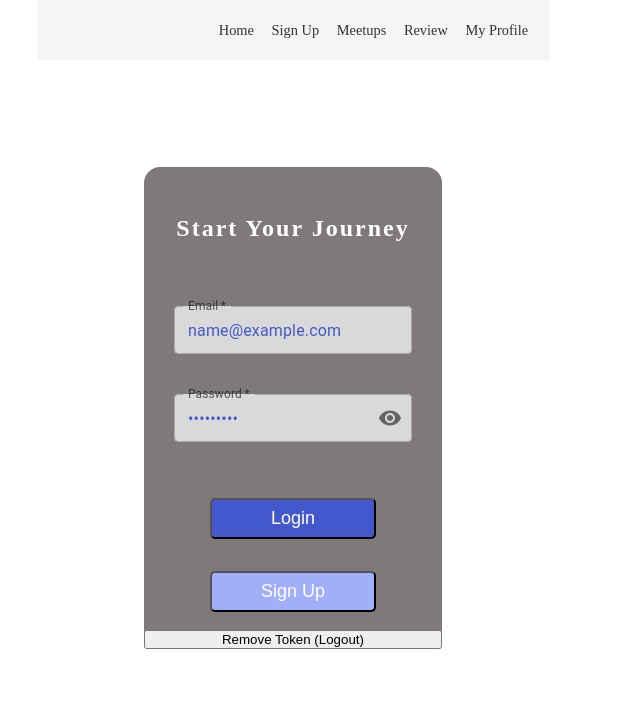
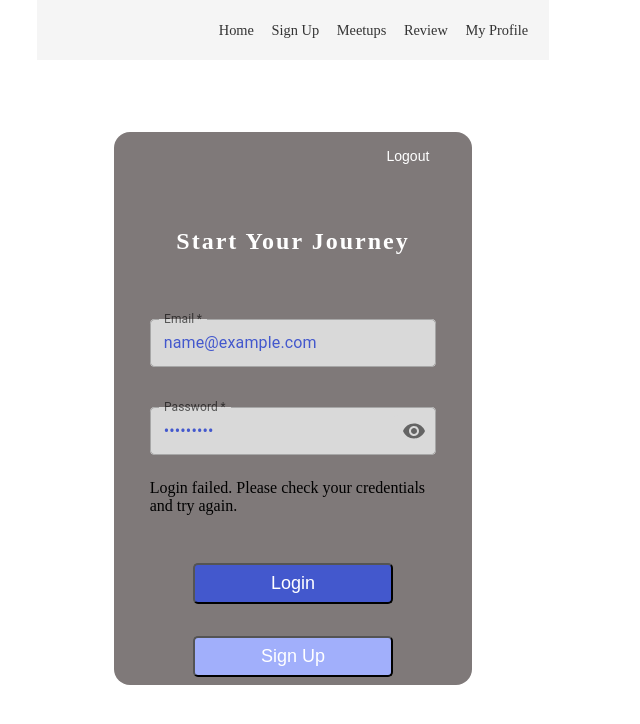
Before and after one commit to AsyncAwaitForever/Meetups--Page, a React (Vite) app: page /login in a window 1280 px wide. Both pictures are taken after typing "name@example.com", "Sample123" into the empty fields and a click on the button "Login". Shown: the top 724 px of the page, without its empty margins (347-987 px from the left). Built offline with nearby package versions, Linux system fonts and the light colour scheme; no server answers.

Commit message:
styled logout button and included error message

```diff
--- a/src/components/LoginForm/LoginForm.jsx
+++ b/src/components/LoginForm/LoginForm.jsx
@@ -8,18 +8,19 @@ const LoginForm = ({ toggleOverlay }) => {
   const [email, setEmail] = useState("");
   const [password, setPassword] = useState("");
   const [showPassword, setShowPassword] = useState(false);
+  const [error, setError] = useState("");
 
   const handleLogin = async (e) => {
     e.preventDefault();
     console.log("Login attempt with:", { email, password });
 
-    const endpoint = 'https://uw8qzn03l8.execute-api.eu-north-1.amazonaws.com/login';
+    const endpoint = "https://jsonplaceholder.typicode.com/posts";
 
     try {
       const response = await fetch(endpoint, {
-        method: 'POST',
+        method: "POST",
         headers: {
-          'Content-Type': 'application/json',
+          "Content-Type": "application/json",
         },
         body: JSON.stringify({ email, password }),
       });
@@ -32,14 +33,15 @@ const LoginForm = ({ toggleOverlay }) => {
       console.log("Response data:", data);
 
       if (data.success && data.token) {
-        sessionStorage.setItem('token', data.token);
-        console.log("Token saved in session storage.");
+        sessionStorage.setItem("token", data.token);
+        setError("");
         alert("Login successful!");
       } else {
         throw new Error("Login failed: invalid response data.");
       }
     } catch (error) {
       console.error("Login failed:", error);
+      setError("Login failed. Please check your credentials and try again.");
     }
   };
 
@@ -48,12 +50,13 @@ const LoginForm = ({ toggleOverlay }) => {
   };
 
   const handleLogout = () => {
-    sessionStorage.removeItem('token');
+    sessionStorage.removeItem("token");
     alert("Token removed!");
   };
 
   return (
     <div className="loginForm-container">
+      <FormButton type="button" text="Logout" className="logout-button" onClick={handleLogout} />
       <h2>Start Your Journey</h2>
       <form onSubmit={handleLogin}>
         <TextField
@@ -85,12 +88,10 @@ const LoginForm = ({ toggleOverlay }) => {
             ),
           }}
         />
+        {error && <p className="error-message">{error}</p>}
         <FormButton type="submit" text="Login" className="login-button" />
         <FormButton type="button" text="Sign Up" className="overlayToggle-button" onClick={toggleOverlay} />
       </form>
-      <button onClick={handleLogout} style={{ marginTop: '10px' }}>
-        Remove Token (Logout)
-      </button>
     </div>
   );
 };
--- a/src/components/LoginForm/loginForm.scss
+++ b/src/components/LoginForm/loginForm.scss
@@ -42,3 +42,12 @@
 .login-button {
     margin-top: 2rem;
 }
+
+.logout-button {
+  width: 20%;
+  text-align: center;
+  font-size: 14px;
+  margin-right: 30px;
+  background-color:  transparent;
+  border: none;
+}
```
